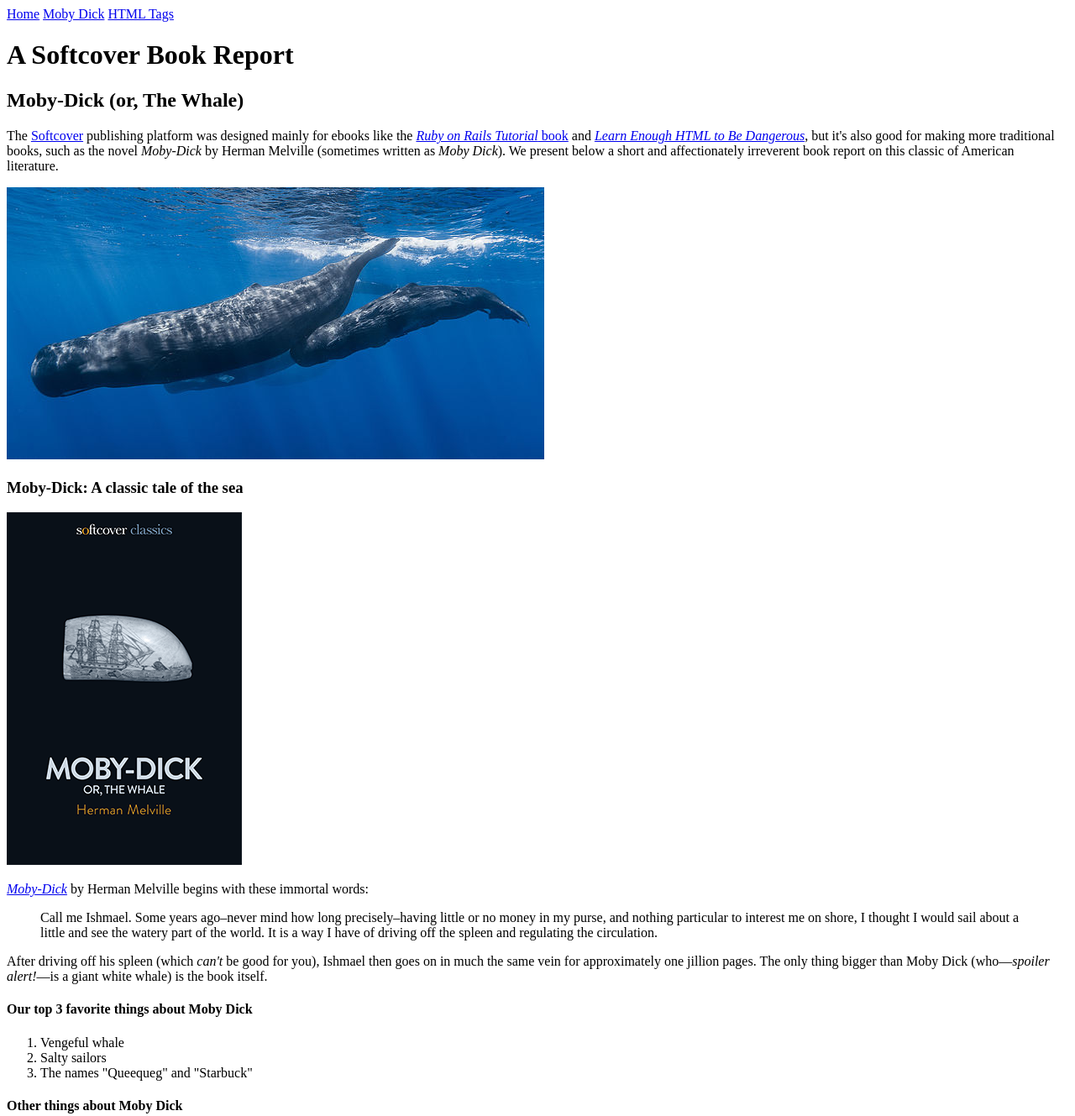
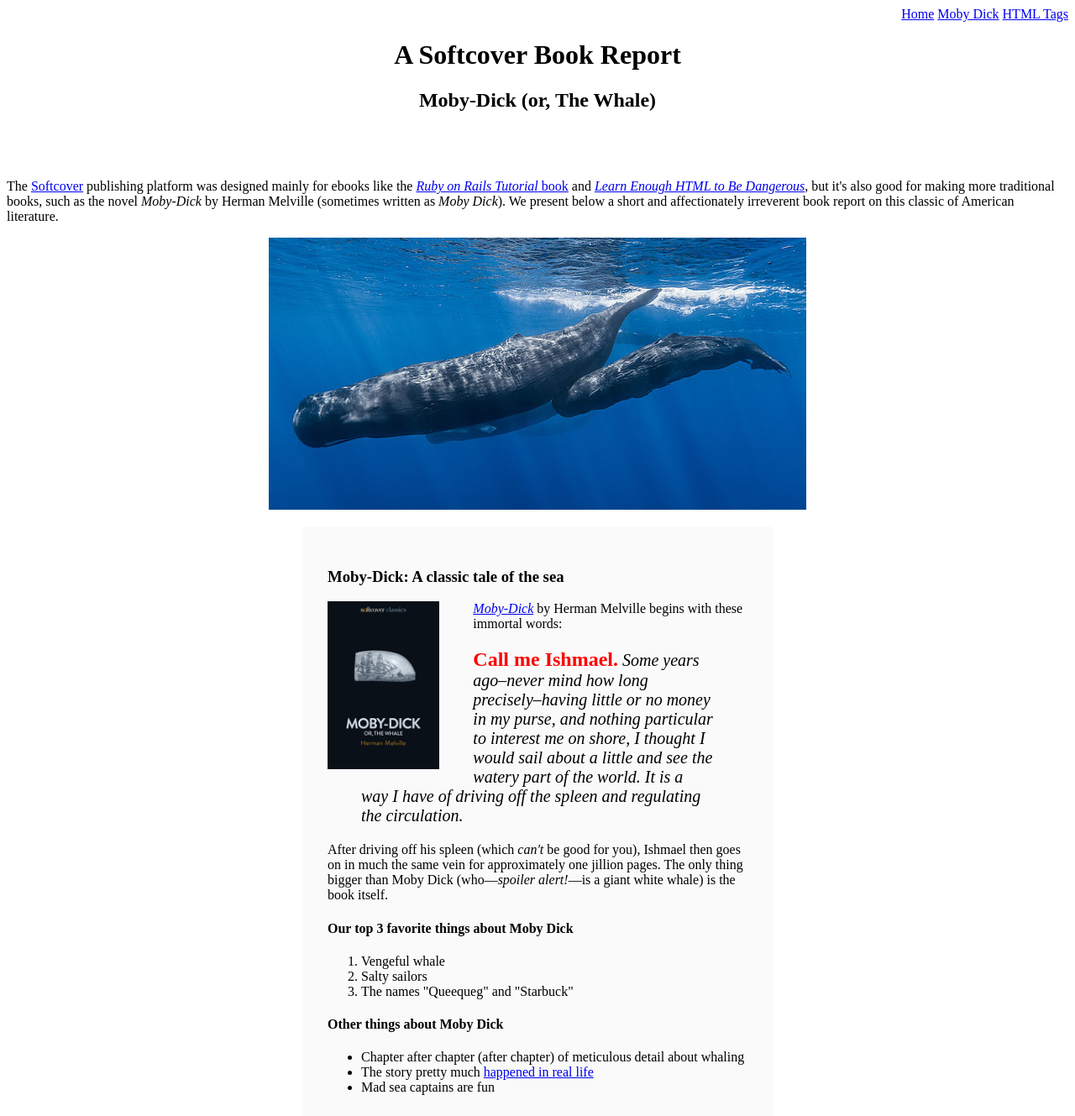
Before and after one commit to angelagerstner/sample_website, a plain HTML site: page moby_dick.html in a window 1280 px wide. Shown: the top 1329 px of the page at 84% size. Drawn offline with Linux system fonts and the light colour scheme.

Commit message:
Finish the sample website

```diff
--- a/moby_dick.html
+++ b/moby_dick.html
@@ -6,14 +6,14 @@
   </head>
   <body>
 
-    <div>
+    <div style="text-align: right;">
       <a href="index.html">Home</a>
       <a href="moby_dick.html">Moby Dick</a>
       <a href="tags.html">HTML Tags</a>
     </div>
 
     <!-- much here to be styled, will do so in last section -->
-    <header>
+    <header style="text-align: center;margin: 0 0 80px;">
       <h1>A Softcover Book Report</h1>
       <h2>Moby-Dick (or, The Whale)</h2>
     </header>
@@ -33,16 +33,17 @@
     </div>
 
     <a href="https://commons.wikimedia.org/wiki/File:Sperm_whale_pod.jpg">
-      <img src="images/sperm_whales.jpg" alt="Sperm whales">
+      <img src="images/sperm_whales.jpg" alt="Sperm whales" style="display: block; margin: 0 auto;">
     </a>
 
-    <div>
+    <div style="width: 500px; margin: 20px auto; padding: 30px;
+    background-color: #fafafa;">
 
       <h3>Moby-Dick: A classic tale of the sea</h3>
 
       <a href="https://www.softcover.io/read/6070fb03/moby-dick"
          target="_blank">
-        <img src="images/moby_dick.png" alt="Moby Dick">
+        <img src="images/moby_dick.png" alt="Moby Dick" height="200px" style="float:left; margin-right: 40px">
       </a>
 
       <p>
@@ -52,9 +53,9 @@
           by Herman Melville begins with these immortal words:
       </p>
 
-      <blockquote>
+      <blockquote style="font-style: italic; font-size: 20px;">
         <p>
-          <span>Call me Ishmael.</span> Some years ago–never mind how long
+          <span style="font-style: normal; font-size: 24px; font-weight: bold; color: #ff0000;">Call me Ishmael.</span> Some years ago–never mind how long
           precisely–having little or no money in my purse, and nothing
           particular to interest me on shore, I thought I would sail about a
           little and see the watery part of the world. It is a way I have of
```
Also changed, not shown: index.html (+16 -1 lines), tags.html (+1 -1 lines).
